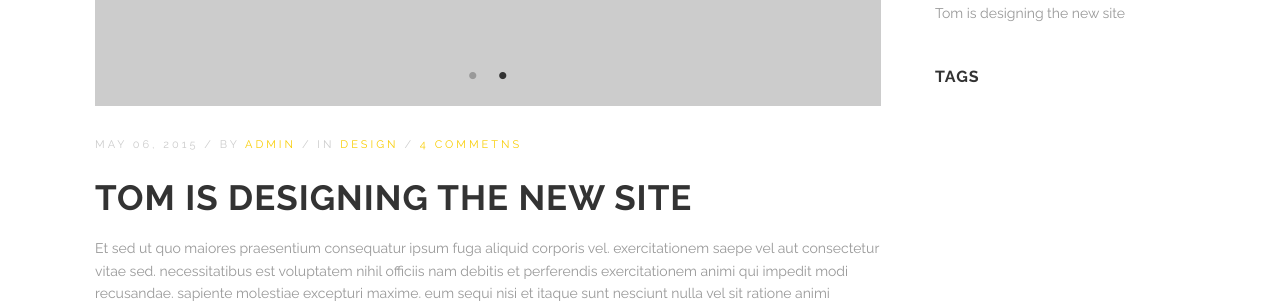
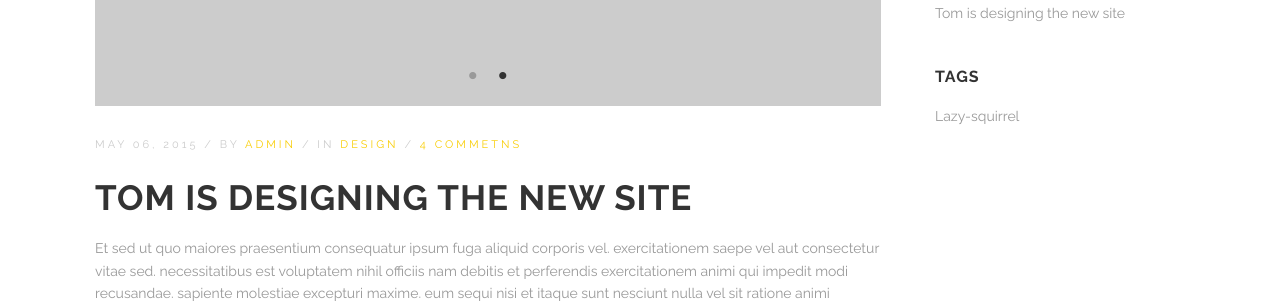
Before and after one commit to bigmugbyte/bigmugbyte.github.io, a Jekyll site: the page built from _posts/2015-05-06-tom-is-designing-the-new-site.markdown, in a window 1280 px wide and 900 px high, scrolled down 446 px. Shown: the part 152-455 px from the top of the window. Built offline with Jekyll 4.4.1, drawn with Linux system fonts in a browser that asks for light colours.

Commit message:
tag added

```diff
--- a/_posts/2015-05-06-tom-is-designing-the-new-site.markdown
+++ b/_posts/2015-05-06-tom-is-designing-the-new-site.markdown
@@ -3,6 +3,8 @@ layout: post
 title:  Tom is designing the new site
 date:   2015-05-06 10:20:05
 categories: design
+tags:
+  - lazy-squirrel
 author: admin
 images:
   - images/@stock/blog-1.jpg
```
